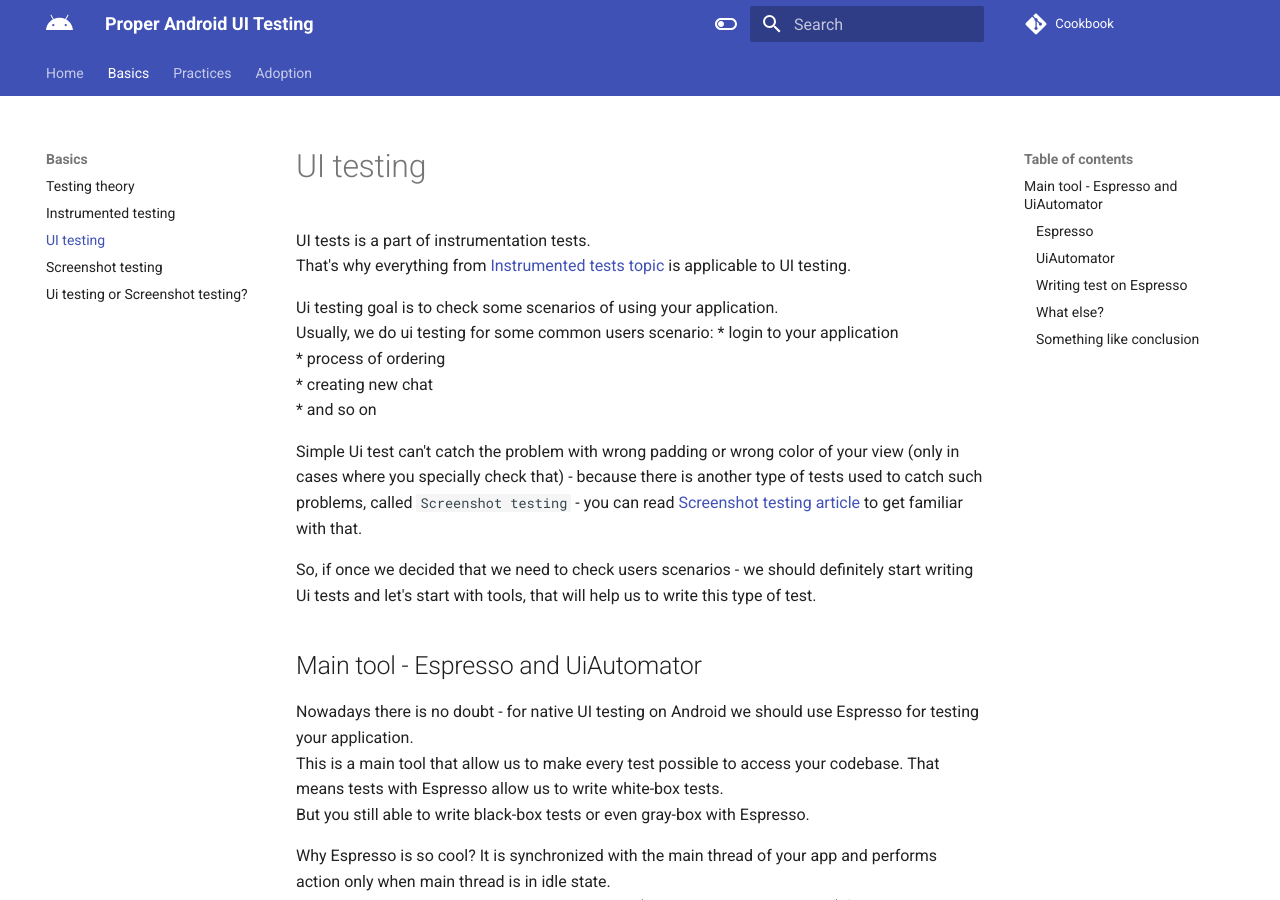
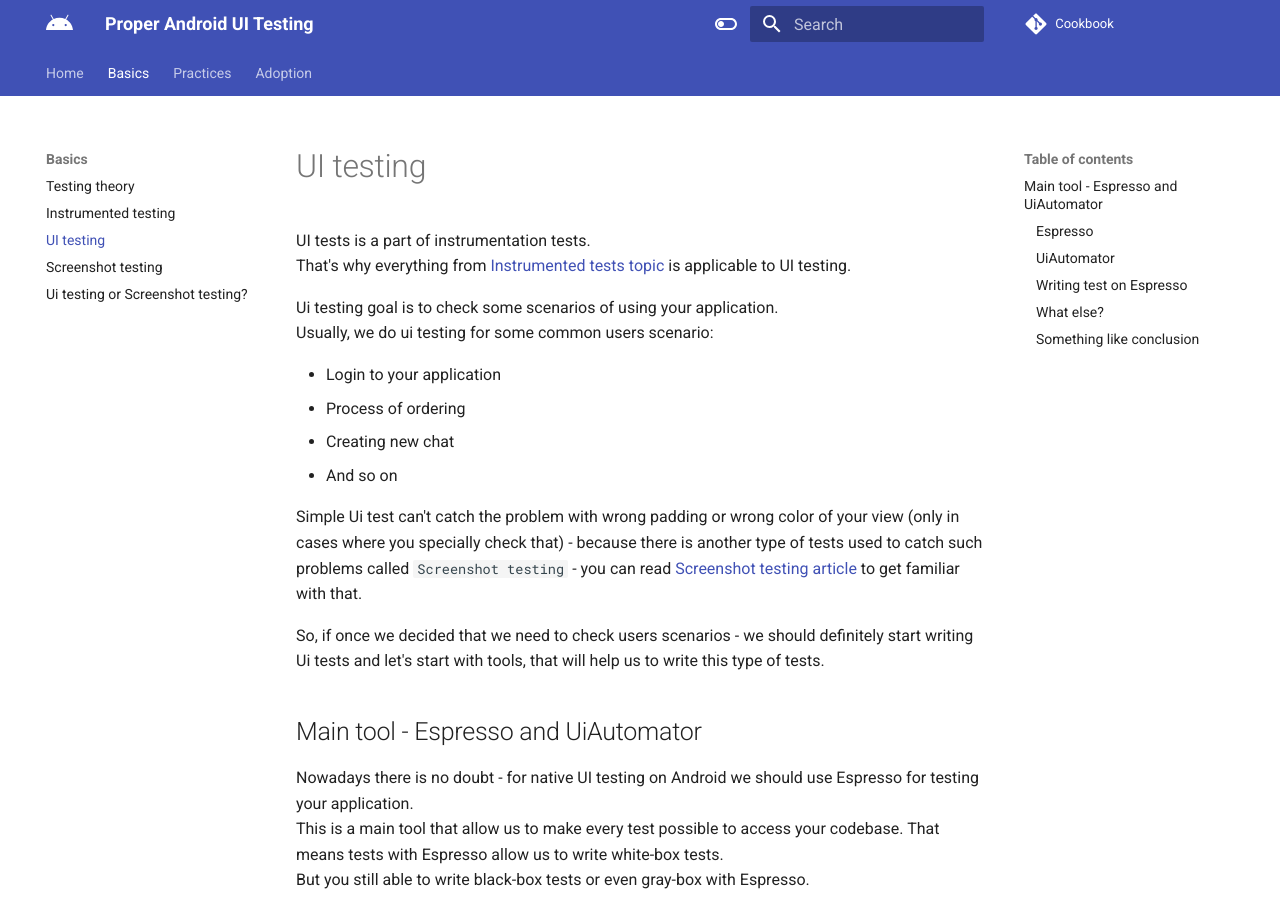
Before and after one commit to android-ui-testing/Cookbook, an MkDocs documentation site: the page built from docs/content/basics/ui_testing.md, in a window 1280 px wide and 900 px high. Built offline with MkDocs 1.6.1 and Material for MkDocs 9.7.7, drawn with Linux system fonts in a browser that asks for light colours; comment, search, counter and statistics services are not loaded; some of the changed text lies outside the part shown.

Commit message:
fixes to formatting

````diff
--- a/docs/content/basics/ui_testing.md
+++ b/docs/content/basics/ui_testing.md
@@ -5,14 +5,15 @@
 
 Ui testing goal is to check some scenarios of using your application.<br/>
 Usually, we do ui testing for some common users scenario:
-* login to your application <br/>
-* process of ordering <br/>
-* creating new chat <br/>
-* and so on
 
-Simple Ui test can't catch the problem with wrong padding or wrong color of your view (only in cases where you specially check that) - because there is another type of tests used to catch such problems, called `Screenshot testing` - you can read [Screenshot testing article](https://android-ui-testing.github.io/Cookbook/basics/screenshot_testing/) to get familiar with that.<br/>
+* Login to your application
+* Process of ordering
+* Creating new chat
+* And so on
 
-So, if once we decided that we need to check users scenarios - we should definitely start writing Ui tests and let's start with tools, that will help us to write this type of test.
+Simple Ui test can't catch the problem with wrong padding or wrong color of your view (only in cases where you specially check that) - because there is another type of tests used to catch such problems called `Screenshot testing` - you can read [Screenshot testing article](https://android-ui-testing.github.io/Cookbook/basics/screenshot_testing/) to get familiar with that.<br/>
+
+So, if once we decided that we need to check users scenarios - we should definitely start writing Ui tests and let's start with tools, that will help us to write this type of tests.
 
 ## Main tool - Espresso and UiAutomator
 
@@ -52,6 +53,7 @@
 
 Let's get familiar with Espresso.
 <br/>Basically to start writing Ui tests we should:
+
 * Find the `View` (using `ViewMatchers`)
 * Interact with that `View` (using `ViewInteraction`)
 * Check state of `View` (using `ViewAssertion`)
@@ -87,8 +89,7 @@
         <br/>&nbsp;&nbsp;&nbsp;onView(allOf(withId(R.id.button), withText("Click me")))
         <br/>}
 
-
-3. Then we should perform click on it (with `click()` method from `ViewInteraction`)
+3.Then we should perform click on it (with `click()` method from `ViewInteraction`)
 ```kotlin
     @Test
     fun pressButtonAndCheckText() {
````
